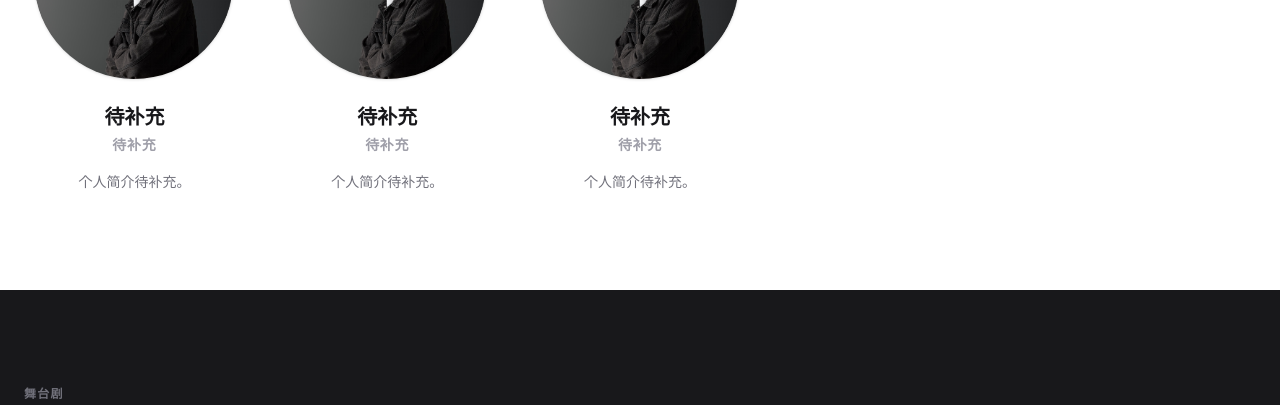
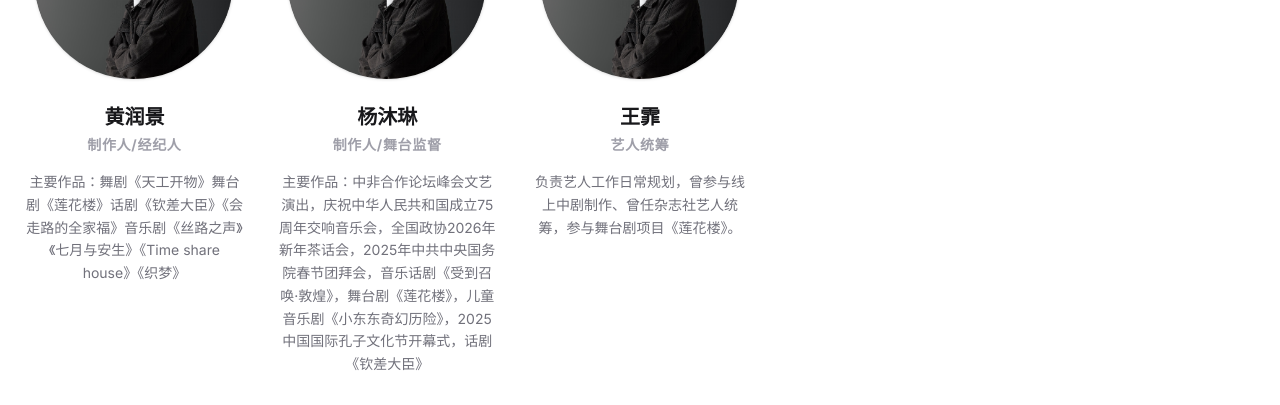
Before and after one commit to xuanz101298-max/bravo-website, a React (Vite) app: page / in a window 1280 px wide. Shown: the part 2620-3025 px from the top of the page. Built offline with nearby package versions, Linux system fonts and the light colour scheme.

Commit message:
Update App.tsx

```diff
--- a/src/App.tsx
+++ b/src/App.tsx
@@ -86,21 +86,21 @@ const TEAM = [
     image: "/image5.png"
   },
   {
-    name: "待补充",
-    role: "待补充",
-    bio: "个人简介待补充。",
+    name: "黄润景",
+    role: "制作人/经纪人",
+    bio: "主要作品：舞剧《天工开物》舞台剧《莲花楼》话剧《钦差大臣》《会走路的全家福》音乐剧《丝路之声》《七月与安生》《Time share house》《织梦》",
     image: "/image1.png"
   },
   {
-    name: "待补充",
-    role: "待补充",
-    bio: "个人简介待补充。",
+    name: "杨沐琳",
+    role: "制作人/舞台监督",
+    bio: "主要作品：中非合作论坛峰会文艺演出，庆祝中华人民共和国成立75周年交响音乐会，全国政协2026年新年茶话会，2025年中共中央国务院春节团拜会，音乐话剧《受到召唤·敦煌》，舞台剧《莲花楼》，儿童音乐剧《小东东奇幻历险》，2025中国国际孔子文化节开幕式，话剧《钦差大臣》",
     image: "/image1.png"
   },
   {
-    name: "待补充",
-    role: "待补充",
-    bio: "个人简介待补充。",
+    name: "王霏",
+    role: "艺人统筹",
+    bio: "负责艺人工作日常规划，曾参与线上中剧制作、曾任杂志社艺人统筹，参与舞台剧项目《莲花楼》。",
     image: "/image1.png"
   }
 ];
```
